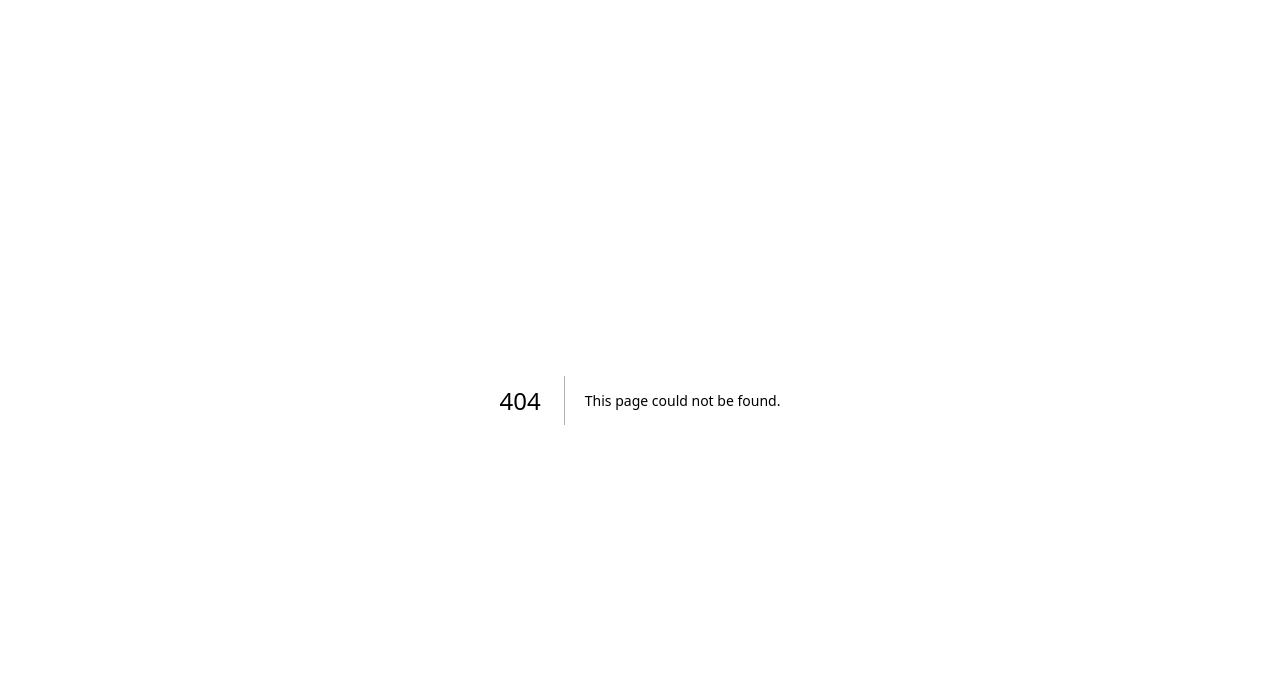
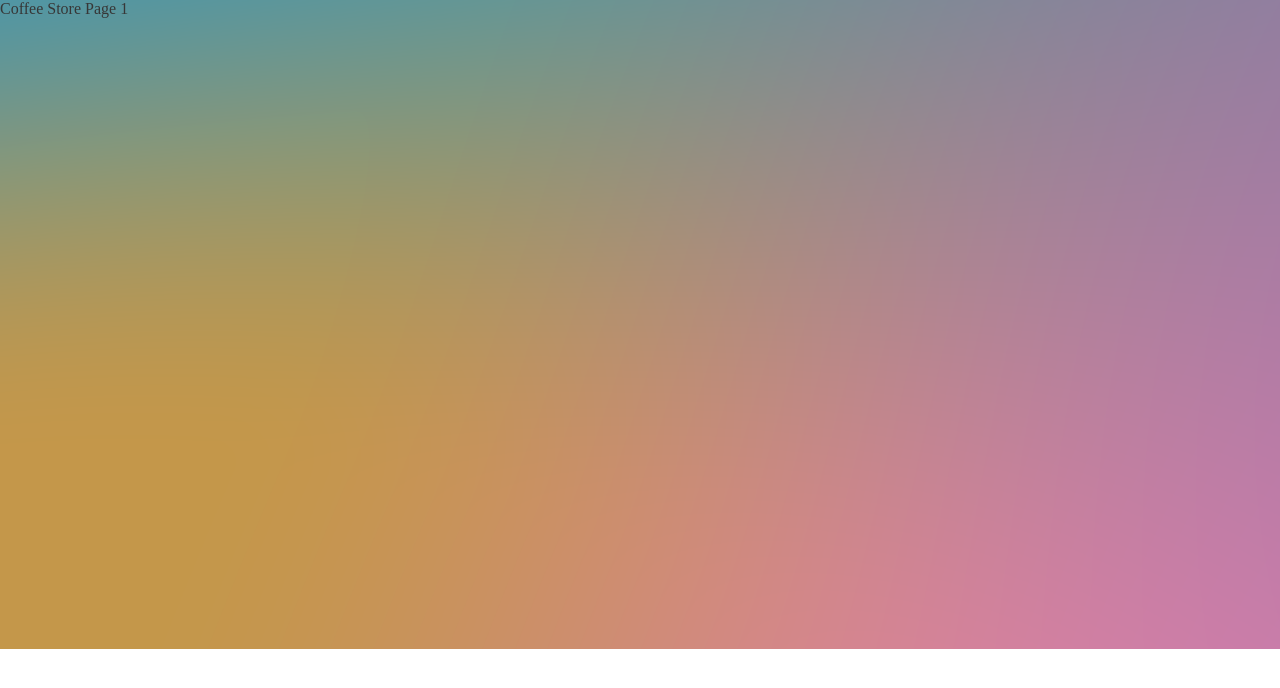
Before and after one commit to Haidoe/next-coffee-con, a Next.js app: page /coffee-store/1 in a window 1280 px wide. Before the commit this address had no page. Shown: the top 688 px of the page. Built offline with nearby package versions, Linux system fonts and the light colour scheme.

Commit message:
dynamic routing for coffee store url

```diff
--- /dev/null
+++ b/pages/coffee-store/[id].js
@@ -0,0 +1,11 @@
+import { useRouter } from "next/router";
+
+const CoffeeStore = () => {
+  const router = useRouter();
+
+  console.log(router);
+
+  return <div>Coffee Store Page {router.query.id}</div>;
+};
+
+export default CoffeeStore;
```
